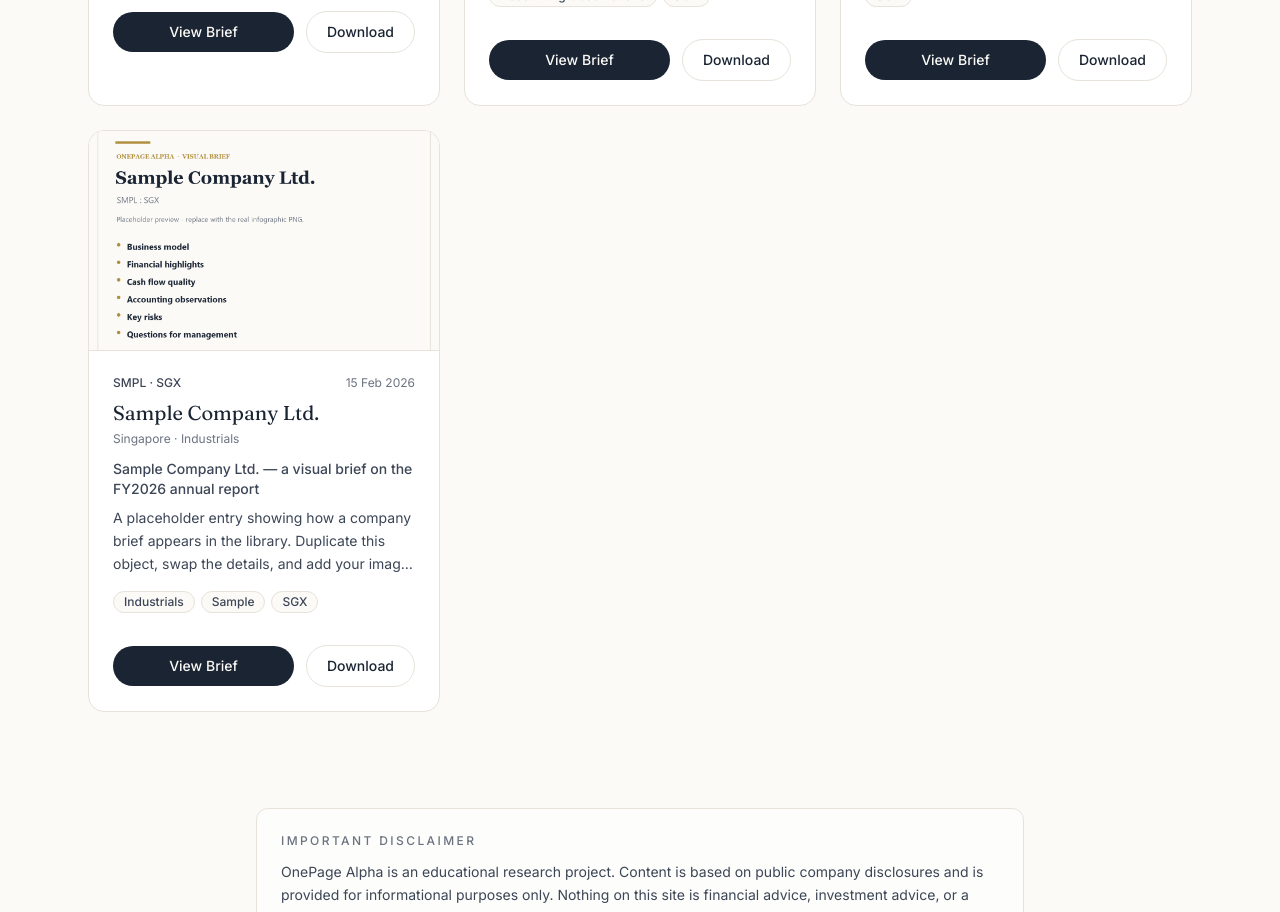
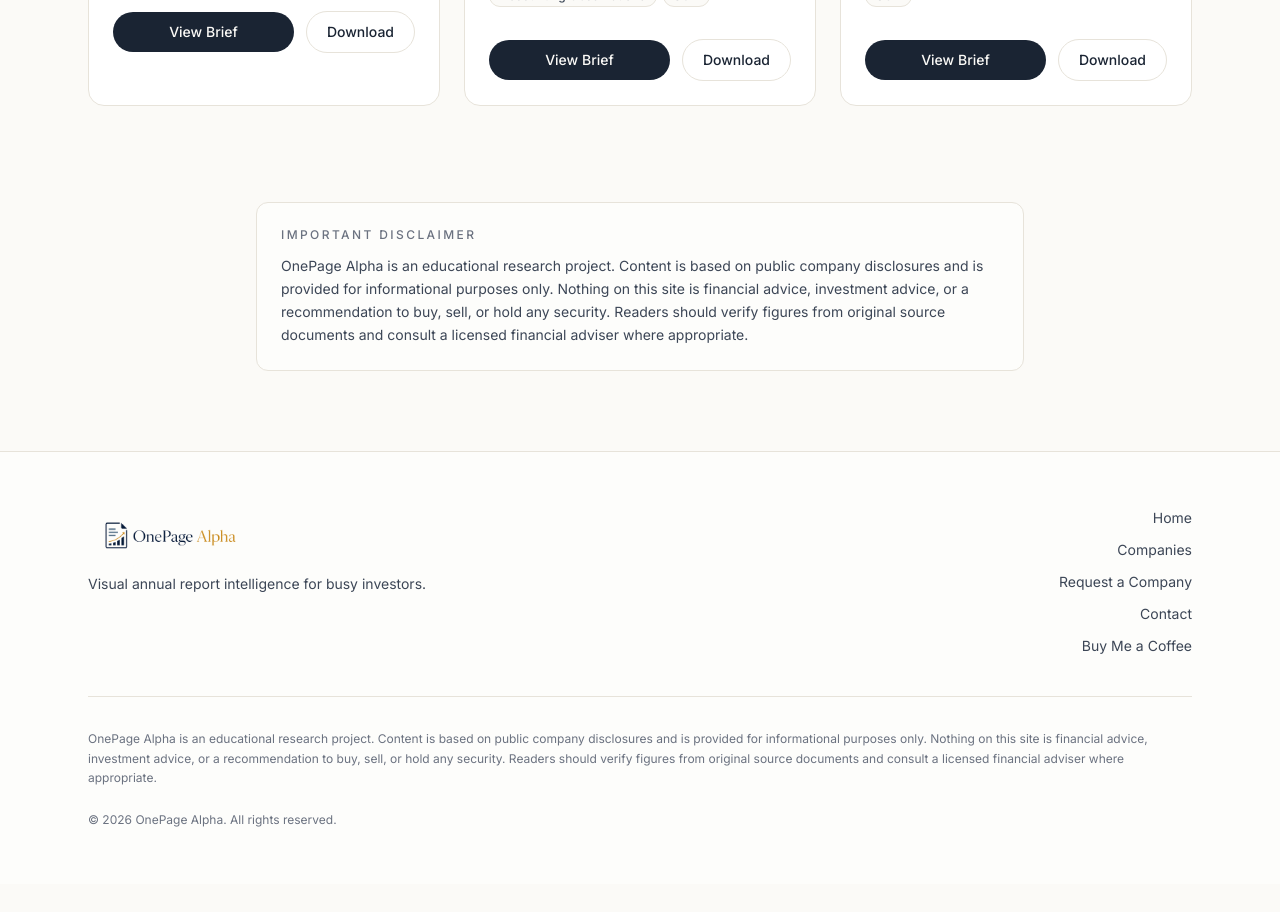
Before and after one commit to agoagoagoago/onepagealpha, a Next.js app: page /companies in a window 1280 px wide. Shown: the part 1340-2252 px from the top of the page. After the commit the page ends 2224 px from the top, so only its background shows below. Built offline with nearby package versions, Linux system fonts and the light colour scheme; no server answers.

Commit message:
Remove Sample Company placeholder brief

```diff
--- a/data/companies.ts
+++ b/data/companies.ts
@@ -113,21 +113,4 @@ export const companies: Company[] = [
     // Real downloadable PDF at public/downloads/koh-brothers-eco-engineering-june-2026.pdf
     downloadFile: "/downloads/koh-brothers-eco-engineering-june-2026.pdf",
   },
-  {
-    slug: "sample-company",
-    name: "Sample Company Ltd.",
-    ticker: "SMPL",
-    exchange: "SGX",
-    market: "Singapore",
-    sector: "Industrials",
-    reportTitle: "Sample Company Ltd. — a visual brief on the FY2026 annual report",
-    summary:
-      "A placeholder entry showing how a company brief appears in the library. Duplicate this object, swap the details, and add your image and download file to publish a new visual brief.",
-    reportDate: "2026-02-15",
-    tags: ["Industrials", "Sample", "SGX"],
-    // TODO: place the real image at public/infographics/sample-company-2026.png
-    infographicImage: "/infographics/sample-company-2026.png",
-    // TODO: place the real file at public/downloads/sample-company-2026.pdf
-    downloadFile: "/downloads/sample-company-2026.pdf",
-  },
 ];
```
Also changed, not shown: public/downloads/PLACE-FILES-HERE.txt, public/infographics/PLACE-FILES-HERE.txt, public/infographics/sample-company-2026.png (deleted), 1 other file (tests, documents, lock files or other folders).
